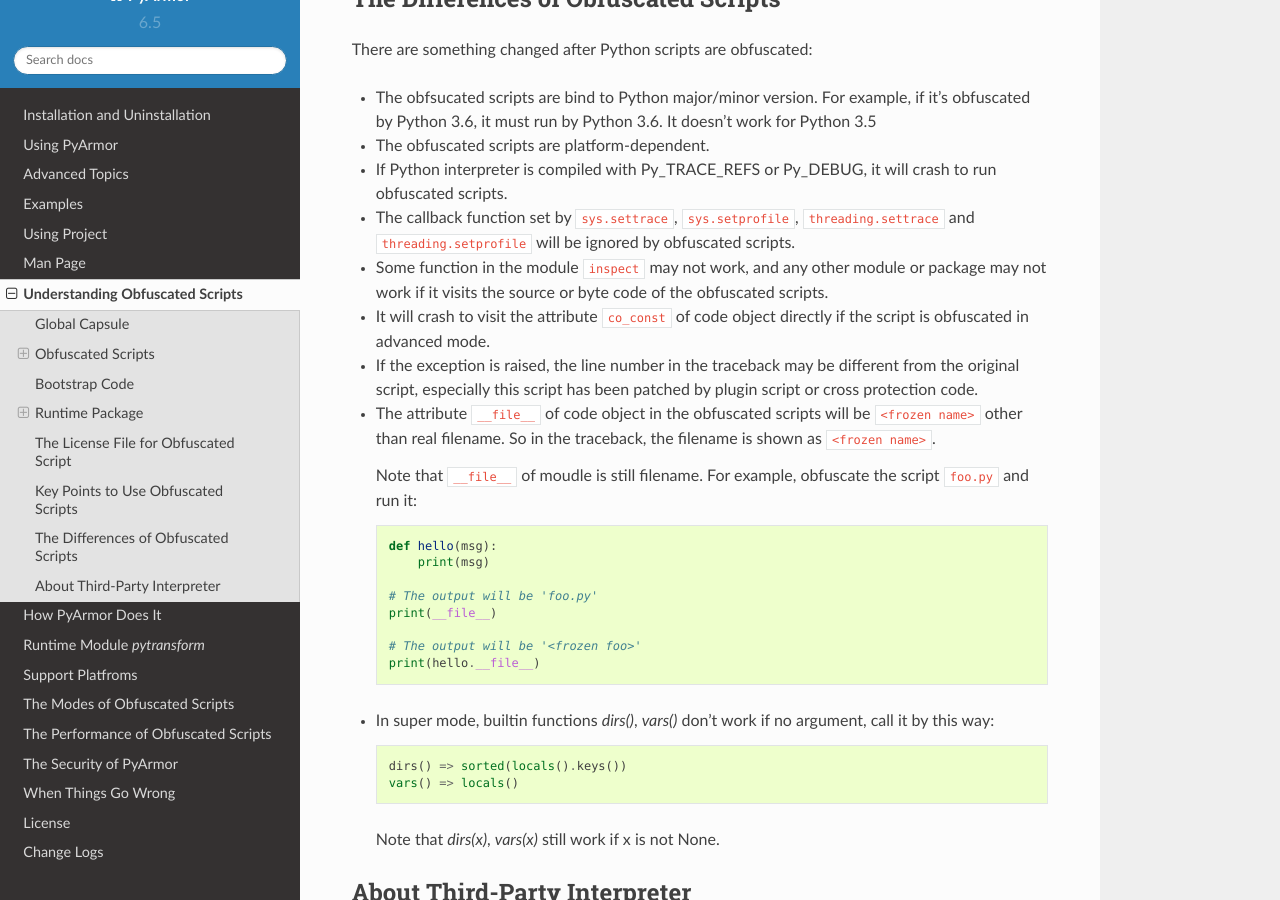
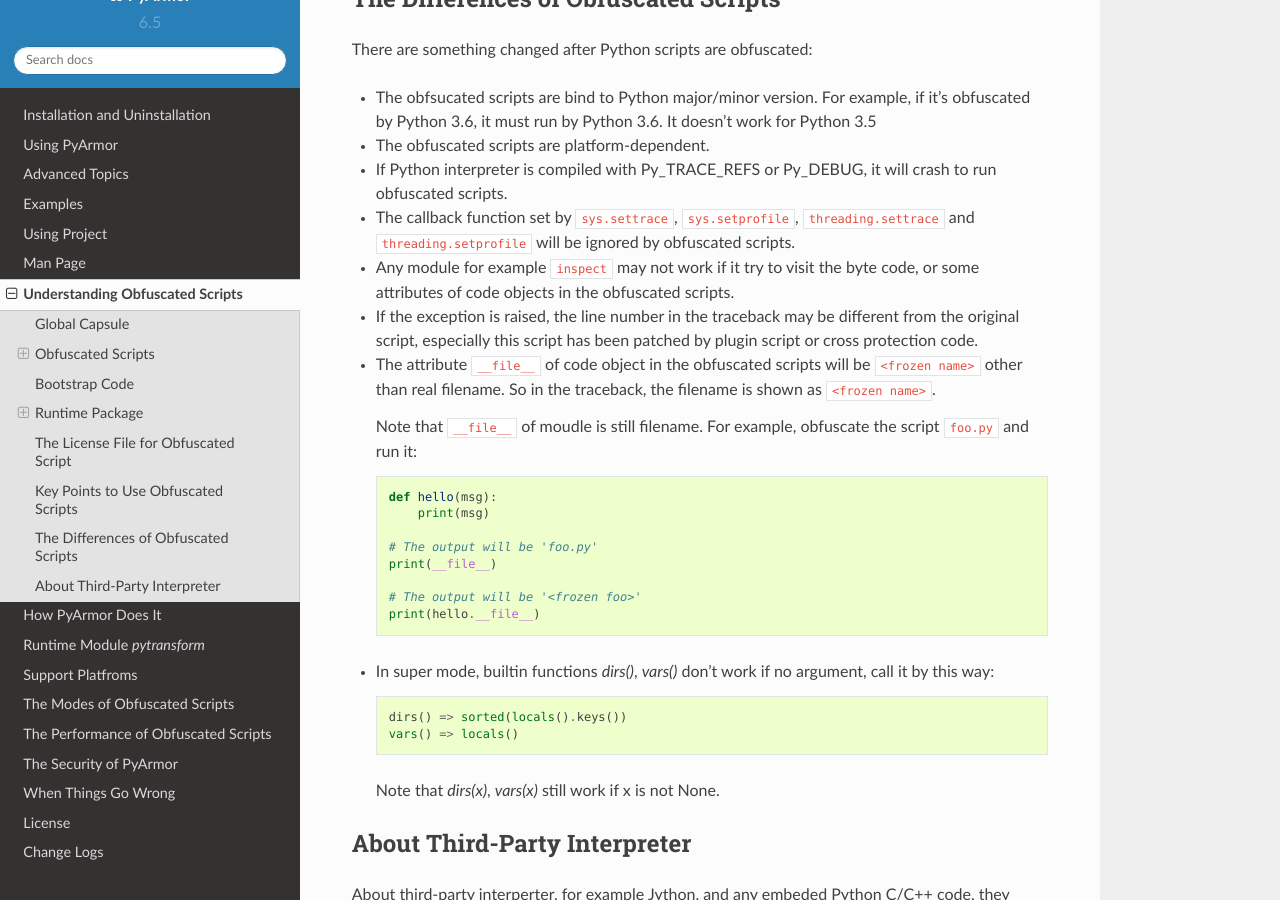
Before and after one commit to dashingsoft/pyarmor, a Sphinx documentation site: the page built from docs/understand-obfuscated-scripts.rst, in a window 1280 px wide and 900 px high, scrolled down 4991 px. Built offline with Sphinx 7.4.7 and the Read the Docs theme 2.0.0, drawn with Linux system fonts in a browser that asks for light colours.

Commit message:
Refine doc

```diff
--- a/docs/understand-obfuscated-scripts.rst
+++ b/docs/understand-obfuscated-scripts.rst
@@ -255,12 +255,8 @@ There are something changed after Python scripts are obfuscated:
   ``threading.settrace`` and ``threading.setprofile`` will be ignored by
   obfuscated scripts.
 
-* Some function in the module ``inspect`` may not work, and any other
-  module or package may not work if it visits the source or byte code
-  of the obfuscated scripts.
-
-* It will crash to visit the attribute ``co_const`` of code object
-  directly if the script is obfuscated in advanced mode.
+* Any module for example ``inspect`` may not work if it try to visit the byte
+  code, or some attributes of code objects in the obfuscated scripts.
 
 * If the exception is raised, the line number in the traceback may be
   different from the original script, especially this script has been
```
